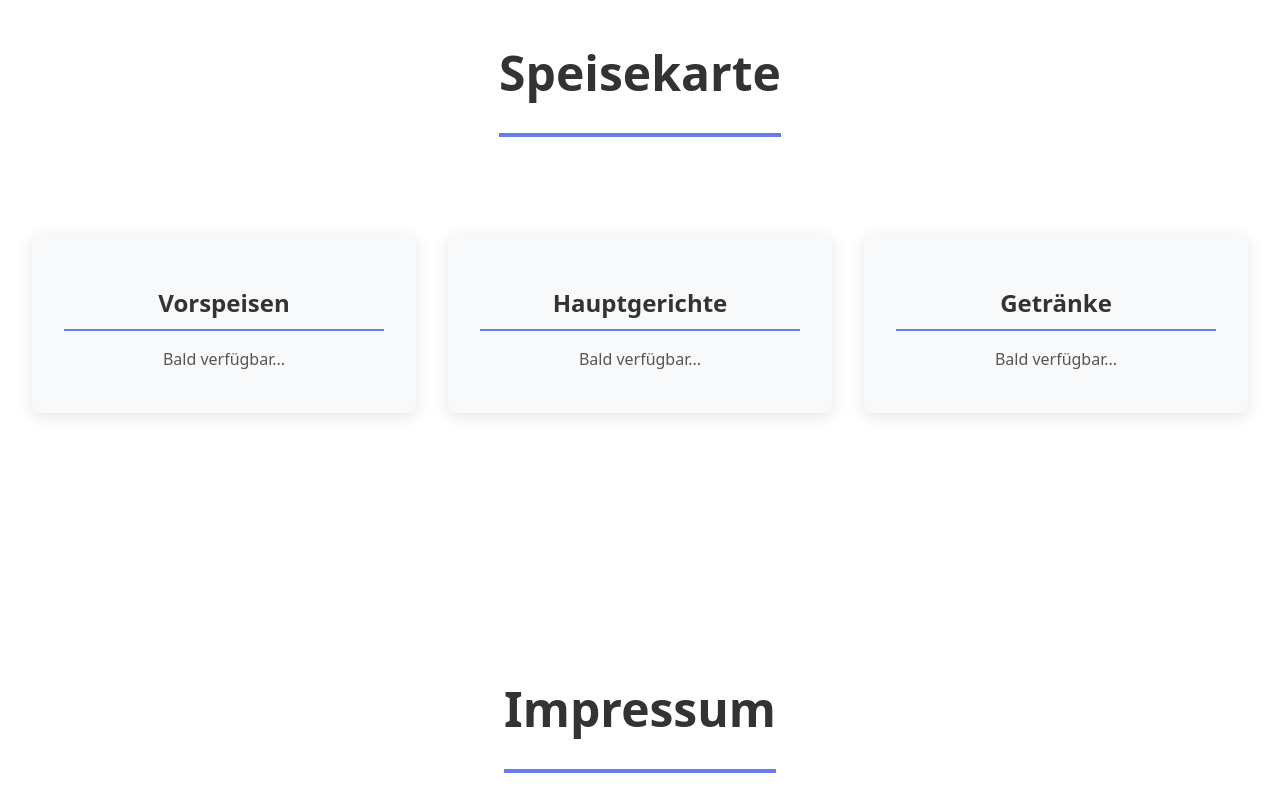
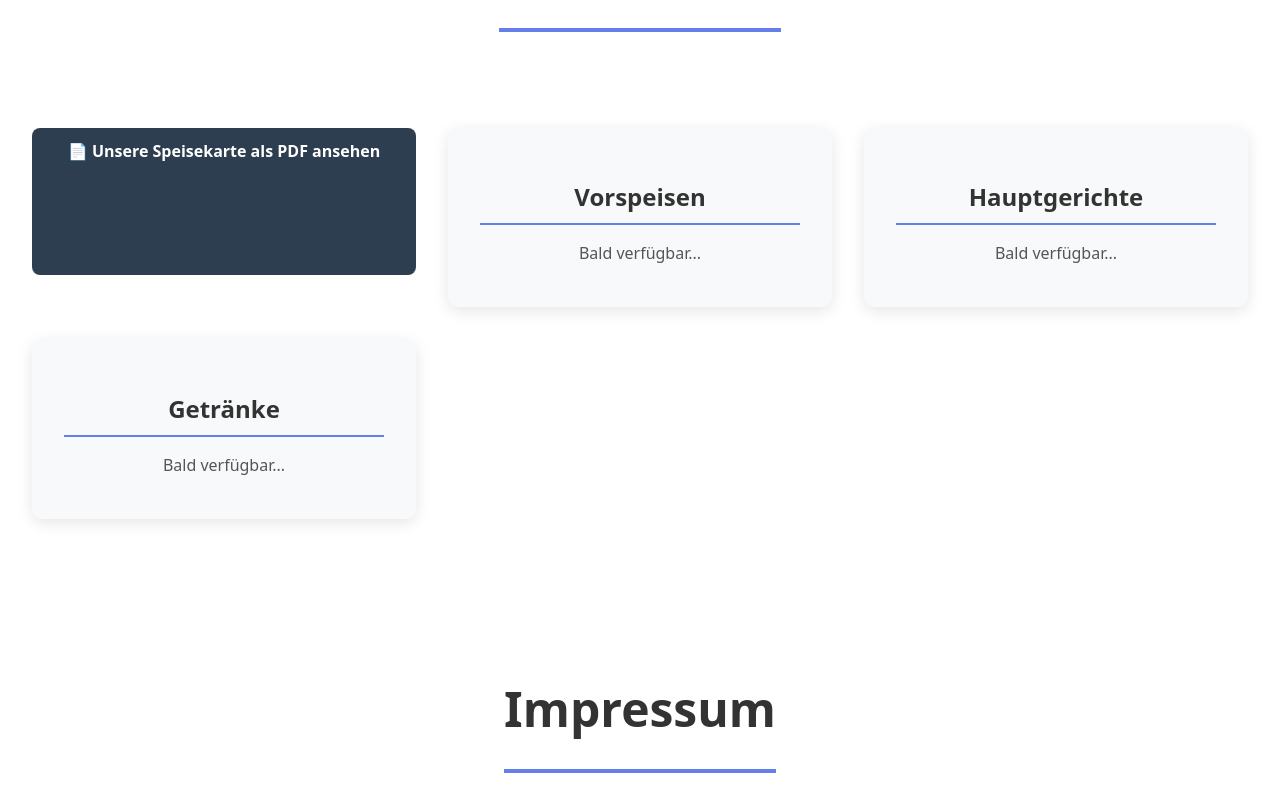
Before and after one commit to Ydi5291/DOCWOW-NEW, a React (Vite) app: page / in a window 1280 px wide. Shown: the part 2182-2994 px from the top of the page. Built offline with nearby package versions, Linux system fonts and the light colour scheme.

Commit message:
Correction du lien PDF Speisekarte pour GitHub Pages

```diff
--- a/src/App.css
+++ b/src/App.css
@@ -1,3 +1,17 @@
+.menu-pdf-link {
+  display: inline-block;
+  margin-bottom: 2rem;
+  padding: 0.7rem 1.5rem;
+  background: #2c3e50;
+  color: #fff;
+  border-radius: 8px;
+  font-weight: 600;
+  text-decoration: none;
+  transition: background 0.2s;
+}
+.menu-pdf-link:hover {
+  background: #4c51bf;
+}
 /* Smooth scrolling for the entire page */
 html {
   scroll-behavior: smooth;
--- a/src/App.jsx
+++ b/src/App.jsx
@@ -110,6 +110,14 @@ function App() {
             <h2>Speisekarte</h2>
           </div>
           <div className="restaurant-info">
+            <a
+              href="/DOCWOW-NEW/speisekarte.pdf"
+              target="_blank"
+              rel="noopener noreferrer"
+              className="menu-pdf-link"
+            >
+              📄 Unsere Speisekarte als PDF ansehen
+            </a>
             <div className="info-card">
               <h2>Vorspeisen</h2>
               <p>Bald verfügbar...</p>
```
Also changed, not shown: 1 other file (tests, documents, lock files or other folders).
